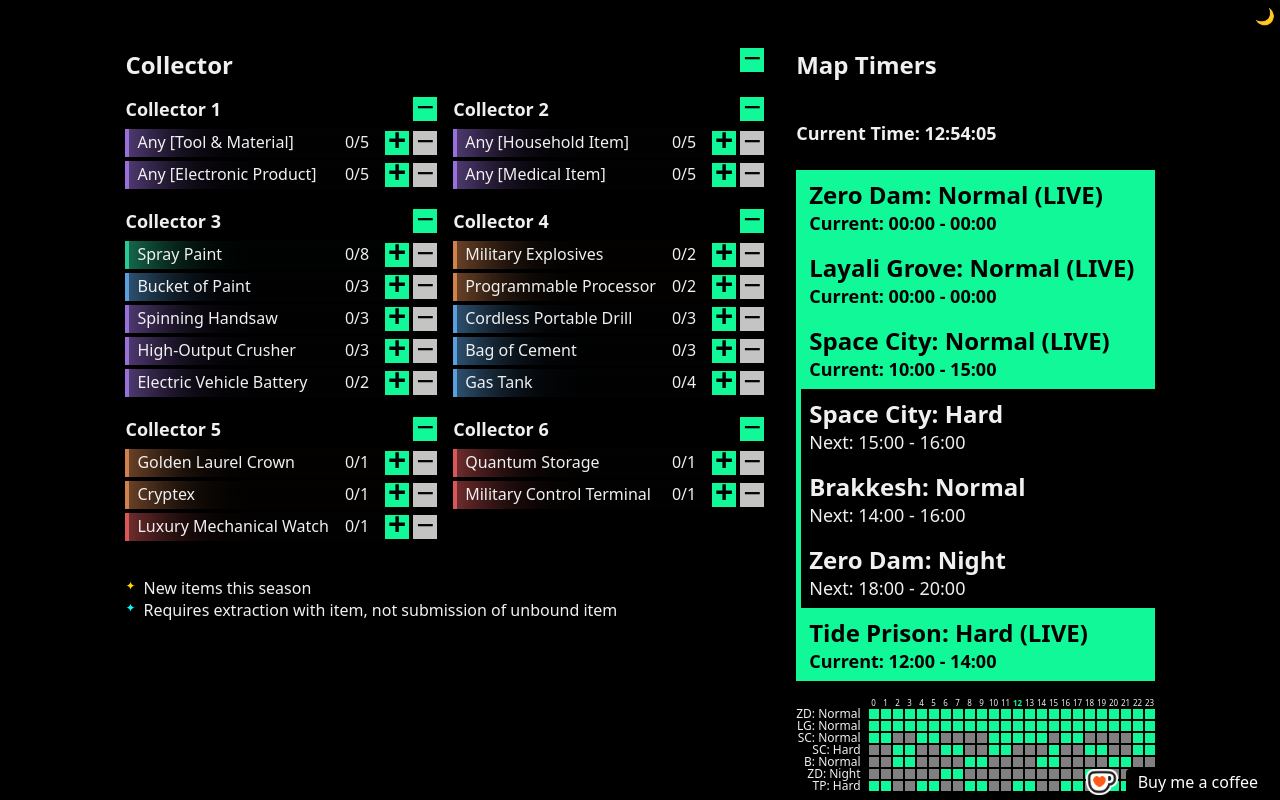
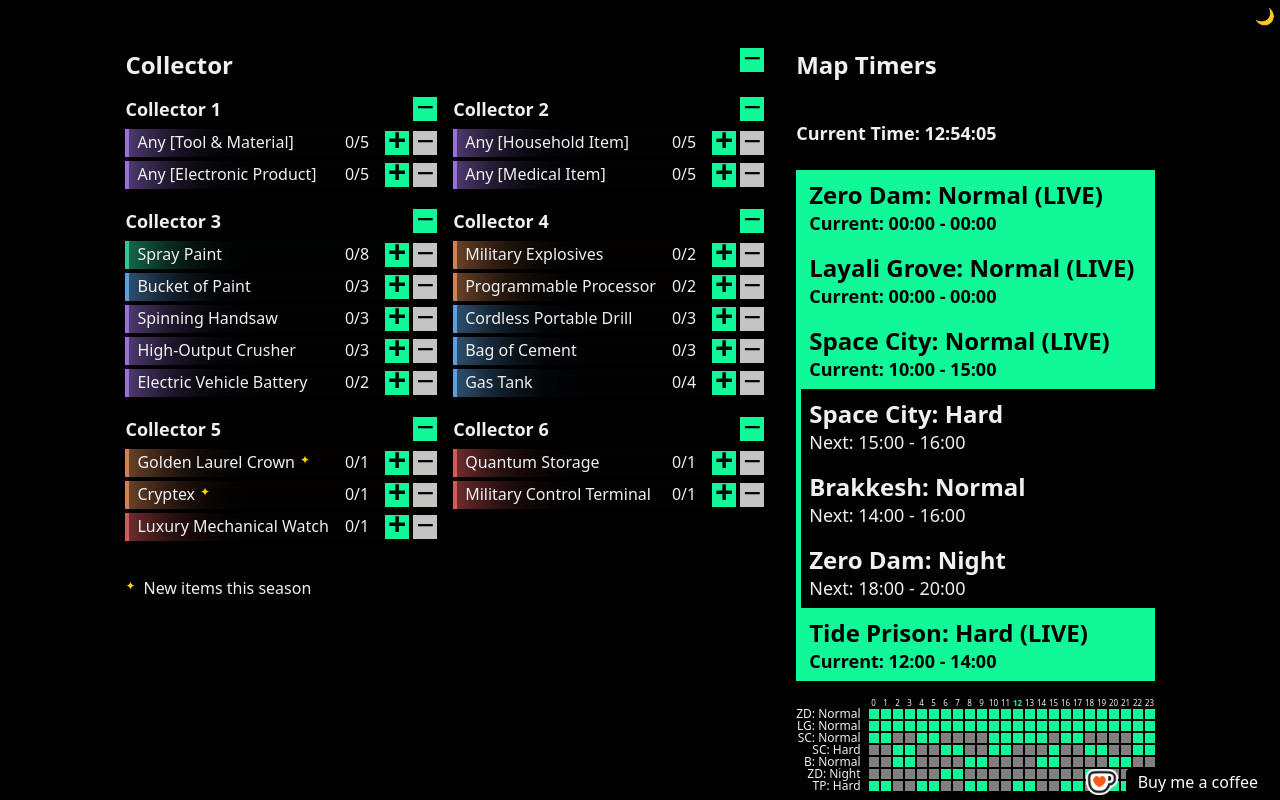
Before and after one commit to tomcorke/dftimers, a React (Vite) app: page / in a window 1280 px wide. Built offline with nearby package versions, Linux system fonts and the light colour scheme.

Commit message:
conditional legend

```diff
--- a/src/sections/Collector.tsx
+++ b/src/sections/Collector.tsx
@@ -84,8 +84,8 @@ const COLLECTOR_MISSIONS = [
     new CollectorItem("Gas Tank", "rare", 4),
   ]),
   new CollectorMission("Collector 5", [
-    new CollectorItem("Golden Laurel Crown", "legendary", 1),
-    new CollectorItem("Cryptex", "legendary", 1),
+    new CollectorItem("Golden Laurel Crown", "legendary", 1, true),
+    new CollectorItem("Cryptex", "legendary", 1, true),
     new CollectorItem("Luxury Mechanical Watch", "exotic", 1),
   ]),
   new CollectorMission("Collector 6", [
@@ -356,6 +356,17 @@ export const CollectorSection = () => {
     z.boolean()
   );
 
+  const anyNewSeasonItems = useMemo(() => {
+    return collectorMissionStates.some((mission) =>
+      mission.items.some((item) => item.newThisSeason)
+    );
+  }, [collectorMissionStates]);
+  const anyItemRequiresExtraction = useMemo(() => {
+    return collectorMissionStates.some((mission) =>
+      mission.items.some((item) => item.requiresExtraction)
+    );
+  }, [collectorMissionStates]);
+
   return (
     <div className="section Collector">
       <div className="header">
@@ -381,13 +392,17 @@ export const CollectorSection = () => {
             })}
           </div>
           <div className="legend">
-            <div>
-              <NewThisSeasonIndicator /> New items this season
-            </div>
-            <div>
-              <RequiresExtractionIndicator /> Requires extraction with item, not
-              submission of unbound item
-            </div>
+            {anyNewSeasonItems ? (
+              <div>
+                <NewThisSeasonIndicator /> New items this season
+              </div>
+            ) : null}
+            {anyItemRequiresExtraction ? (
+              <div>
+                <RequiresExtractionIndicator /> Requires extraction with item,
+                not submission of unbound item
+              </div>
+            ) : null}
           </div>
         </>
       )}
```
